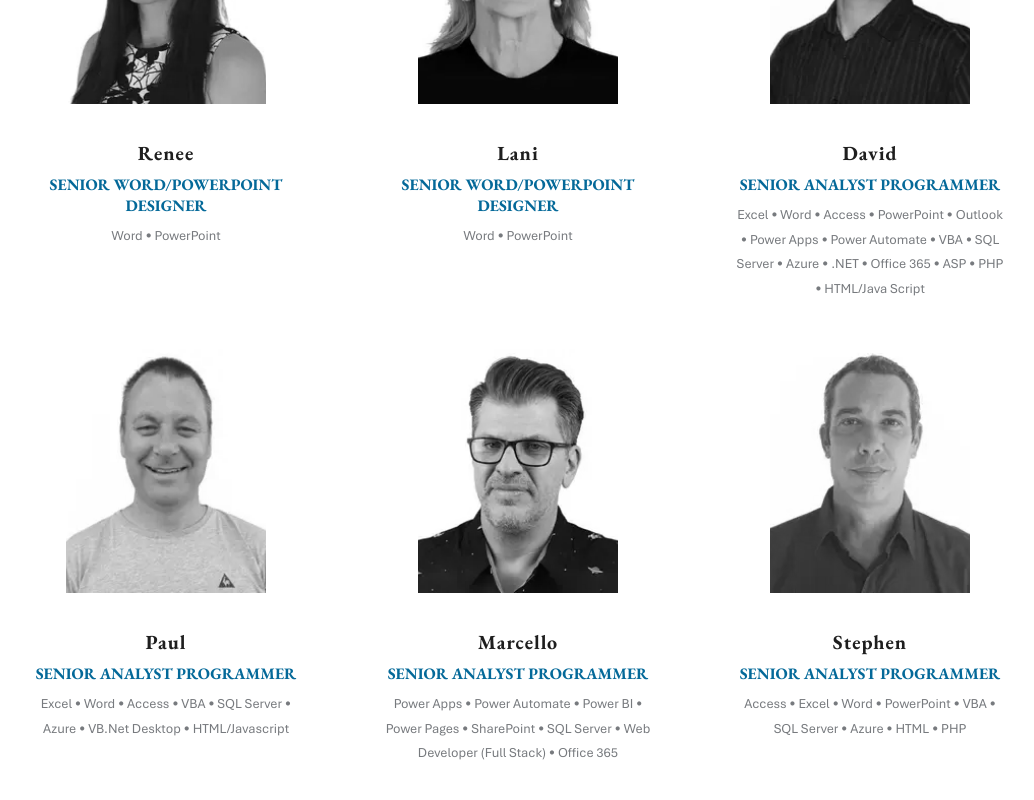
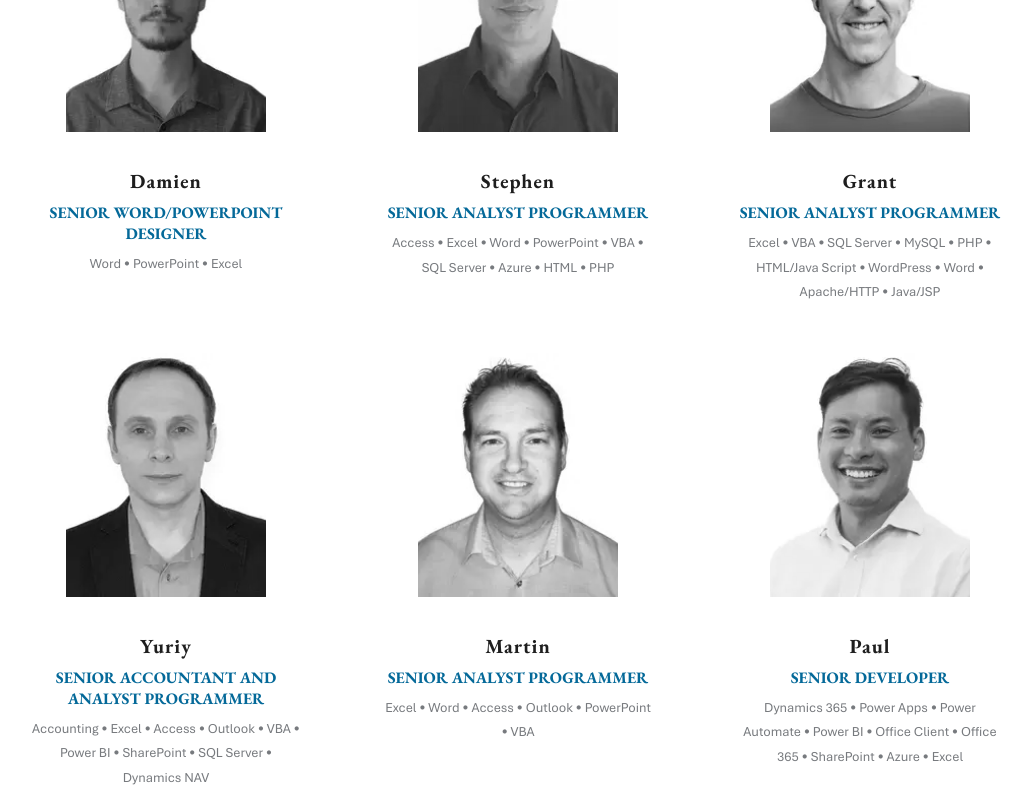
Before and after one commit to Office-Experts-Group/wordExperts, a Next.js app: page /meet-the-team in a window 1280 px wide. Shown: the part 1660-2460 px from the top of the page, without its empty margins (122-1156 px from the left). Built offline with nearby package versions, Linux system fonts and the light colour scheme; no server answers.

Commit message:
updated meet the team

```diff
--- a/app/meet-the-team/page.js
+++ b/app/meet-the-team/page.js
@@ -33,7 +33,7 @@ const schema = {
         "@id": "https://www.wordexperts.com.au#website",
       },
       datePublished: "2019-08-06T07:28:06+00:00",
-      dateModified: "2025-08-15T00:00:00+00:00",
+      dateModified: "2026-03-09T00:00:00+00:00",
       description:
         "Meet our expert team of Microsoft Word consultants, developers, and designers. Professional Word template and document specialists across Australia.",
       breadcrumb: {
--- a/meetTheTeam.js
+++ b/meetTheTeam.js
@@ -1,3 +1,4 @@
+// meetTheTeam.js
 import scott from "./public/team/scott.webp";
 import rochelle from "./public/team/rochelle.webp";
 import david from "./public/team/david.webp";
@@ -32,6 +33,7 @@ export const teamMembers = [
   {
     name: "Scott",
     role: "MANAGING DIRECTOR",
+    location: "northernRivers",
     skills: [
       "Excel",
       "Word",
@@ -49,57 +51,34 @@ export const teamMembers = [
   {
     name: "Rochelle",
     role: "SENIOR WORD/POWERPOINT DESIGNER",
+    location: "northernRivers",
     skills: ["Word", "PowerPoint", "Excel", "InDesign"],
     image: rochelle,
   },
   {
     name: "Joshua",
     role: "OPERATIONS MANAGER",
+    location: "melbourne",
     skills: [
       "Power Apps",
       "Power Automate",
       "Power BI",
+      "SharePoint",
       "Excel",
+      "Word",
       "Access",
+      "VBA",
       "SQL Server",
       "Azure",
       "Office Script",
+      "Office 365",
     ],
     image: joshua,
   },
   {
-    name: "Damien",
-    role: "SENIOR WORD/POWERPOINT DESIGNER",
-    skills: ["Word", "PowerPoint"],
-    image: damien,
-  },
-  {
-    name: "Aleisha",
-    role: "SENIOR WORD/POWERPOINT DESIGNER",
-    skills: ["Word", "PowerPoint", "InDesign"],
-    image: aleisha,
-  },
-  {
-    name: "Nae",
-    role: "SENIOR WORD/POWERPOINT DESIGNER",
-    skills: ["Word", "PowerPoint", "Photoshop", "Illustrator", "Indesign"],
-    image: nae,
-  },
-  {
-    name: "Renee",
-    role: "SENIOR WORD/POWERPOINT DESIGNER",
-    skills: ["Word", "PowerPoint"],
-    image: renee,
-  },
-  {
-    name: "Lani",
-    role: "SENIOR WORD/POWERPOINT DESIGNER",
-    skills: ["Word", "PowerPoint"],
-    image: lani,
-  },
-  {
     name: "David",
     role: "SENIOR ANALYST PROGRAMMER",
+    location: "sydney",
     skills: [
       "Excel",
       "Word",
@@ -122,6 +101,7 @@ export const teamMembers = [
   {
     name: "Paul",
     role: "SENIOR ANALYST PROGRAMMER",
+    location: "sydney",
     skills: [
       "Excel",
       "Word",
@@ -137,6 +117,7 @@ export const teamMembers = [
   {
     name: "Marcello",
     role: "SENIOR ANALYST PROGRAMMER",
+    location: "brisbane",
     skills: [
       "Power Apps",
       "Power Automate",
@@ -150,8 +131,16 @@ export const teamMembers = [
     image: marcello,
   },
   {
+    name: "Damien",
+    role: "SENIOR WORD/POWERPOINT DESIGNER",
+    location: "centralCoast",
+    skills: ["Word", "PowerPoint", "Excel"],
+    image: damien,
+  },
+  {
     name: "Stephen",
     role: "SENIOR ANALYST PROGRAMMER",
+    location: "bali",
     skills: [
       "Access",
       "Excel",
@@ -168,6 +157,7 @@ export const teamMembers = [
   {
     name: "Grant",
     role: "SENIOR ANALYST PROGRAMMER",
+    location: "goldCoast",
     skills: [
       "Excel",
       "VBA",
@@ -185,6 +175,7 @@ export const teamMembers = [
   {
     name: "Yuriy",
     role: "SENIOR ACCOUNTANT AND ANALYST PROGRAMMER",
+    location: "melbourne",
     skills: [
       "Accounting",
       "Excel",
@@ -201,12 +192,14 @@ export const teamMembers = [
   {
     name: "Martin",
     role: "SENIOR ANALYST PROGRAMMER",
+    location: "melbourne",
     skills: ["Excel", "Word", "Access", "Outlook", "PowerPoint", "VBA"],
     image: martin,
   },
   {
     name: "Paul",
     role: "SENIOR DEVELOPER",
+    location: "goldCoast",
     skills: [
       "Dynamics 365",
       "Power Apps",
@@ -216,12 +209,21 @@ export const teamMembers = [
       "Office 365",
       "SharePoint",
       "Azure",
+      "Excel",
     ],
     image: paulD,
   },
   {
+    name: "Aleisha",
+    role: "SENIOR WORD/POWERPOINT DESIGNER",
+    location: "northernRivers",
+    skills: ["Word", "PowerPoint", "InDesign", "Excel"],
+    image: aleisha,
+  },
+  {
     name: "Andreas",
     role: "SENIOR ANALYST PROGRAMMER",
+    location: "perth",
     skills: [
       "Power Apps",
       "Power Automate",
@@ -236,6 +238,7 @@ export const teamMembers = [
   {
     name: "Ross",
     role: "SENIOR ANALYST PROGRAMMER",
+    location: "melbourne",
     skills: [
       "Excel",
       "Word",
@@ -251,23 +254,21 @@ export const teamMembers = [
   {
     name: "James",
     role: "SENIOR ANALYST PROGRAMMER",
+    location: "northernRivers",
     skills: ["Access", "Excel", "VBA", "Visio", "Word"],
     image: james,
   },
   {
     name: "Deva",
     role: "SENIOR ANALYST PROGRAMMER",
-    skills: [
-      "Lead Power Platform SME / Developer",
-      "MBusIT",
-      "PMP",
-      "Prince2Prac",
-    ],
+    location: "brisbane",
+    skills: ["Power Apps", "Power Automate", "SharePoint"],
     image: deva,
   },
   {
     name: "Jason",
     role: "SENIOR ANALYST PROGRAMMER",
+    location: "sydney",
     skills: [
       "Excel",
       "Word",
@@ -280,44 +281,35 @@ export const teamMembers = [
     image: jason,
   },
   {
-    name: "Linda",
-    role: "SENIOR ANALYST PROGRAMMER",
-    skills: ["Excel", "VBA", "Power BI"],
-    image: linda,
+    name: "Nae",
+    role: "SENIOR WORD/POWERPOINT DESIGNER",
+    location: "brisbane",
+    skills: ["Word", "PowerPoint", "Photoshop", "Illustrator", "Indesign"],
+    image: nae,
   },
   {
-    name: "Ganesh",
-    role: "SENIOR ANALYST PROGRAMMER",
-    skills: [
-      "SharePoint",
-      ".NET",
-      "SQL Server",
-      "Microsoft Dynamics 365",
-      "Excel",
-    ],
-    image: ganesh,
-  },
-  {
-    name: "Penny",
-    role: "SENIOR ANALYST PROGRAMMER",
-    skills: ["Excel", "Word", "Access", "PowerPoint", "VBA", "VSTO"],
-    image: penny,
+    name: "Renee",
+    role: "SENIOR WORD/POWERPOINT DESIGNER",
+    location: "goldCoast",
+    skills: ["Word", "PowerPoint", "Excel"],
+    image: renee,
   },
   {
     name: "Emma",
     role: "WORD/POWERPOINT DESIGNER",
+    location: "centralCoast",
     skills: ["Word", "PowerPoint"],
     image: emma,
   },
   {
     name: "Richard",
     role: "SENIOR ANALYST PROGRAMMER",
+    location: "wollongong",
     skills: [
       "Access",
       "Excel",
       "Word",
       "VBA",
-      "Excel",
       "SQL Server",
       "Azure",
       ".NET",
@@ -332,20 +324,57 @@ export const teamMembers = [
   {
     name: "Dan",
     role: "WEBSITE DEVELOPER",
-    skills: ["NextJS", "Node", "WordPress", "SQL", "MongoDB", "React"],
+    location: "cairns",
+    skills: ["NextJS", "Node", "WordPress", "SQL", "PHP", "React", "Excel"],
     image: dan,
   },
   {
     name: "Dylan",
     role: "SENIOR ANALYST PROGRAMMER",
+    location: "melbourne",
     skills: ["Access", "SQL Server", "VBA", "Power BI"],
     image: dylan,
   },
   {
     name: "Jamie",
     role: "ADMINISTRATION",
-    skills: [],
+    location: "northernRivers",
+    skills: ["Word", "Excel"],
     image: jamie,
+  },
+  {
+    name: "Linda",
+    role: "SENIOR ANALYST PROGRAMMER",
+    location: "perth",
+    skills: ["Excel", "VBA", "Power BI"],
+    image: linda,
+  },
+  {
+    name: "Ganesh",
+    role: "SENIOR ANALYST PROGRAMMER",
+    location: null,
+    skills: [
+      "SharePoint",
+      ".NET",
+      "SQL Server",
+      "Microsoft Dynamics 365",
+      "Excel",
+    ],
+    image: ganesh,
+  },
+  {
+    name: "Penny",
+    role: "SENIOR ANALYST PROGRAMMER",
+    location: "canberra",
+    skills: ["Excel", "Word", "Access", "PowerPoint", "VBA", "VSTO"],
+    image: penny,
+  },
+  {
+    name: "Lani",
+    role: "SENIOR WORD/POWERPOINT DESIGNER",
+    location: null,
+    skills: ["Word", "PowerPoint"],
+    image: lani,
   },
 ];
 
```
